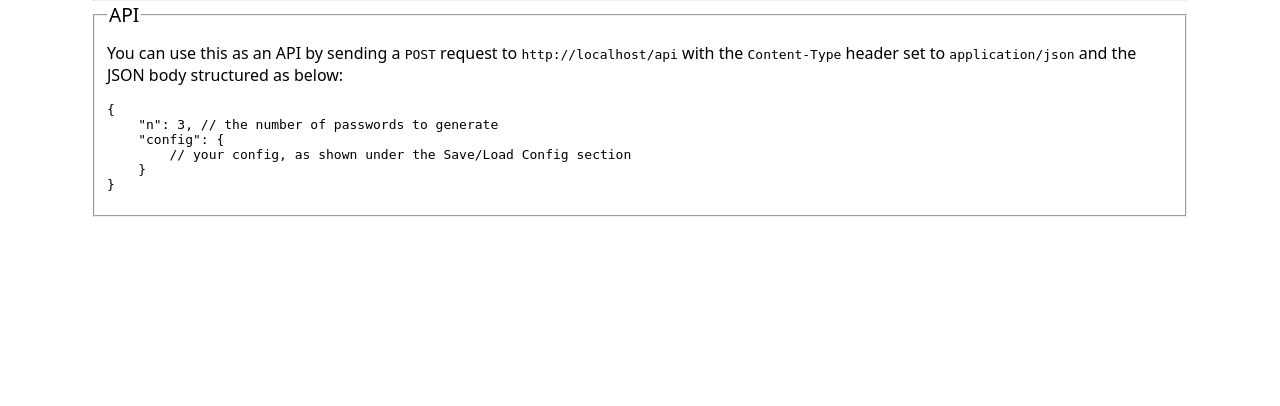
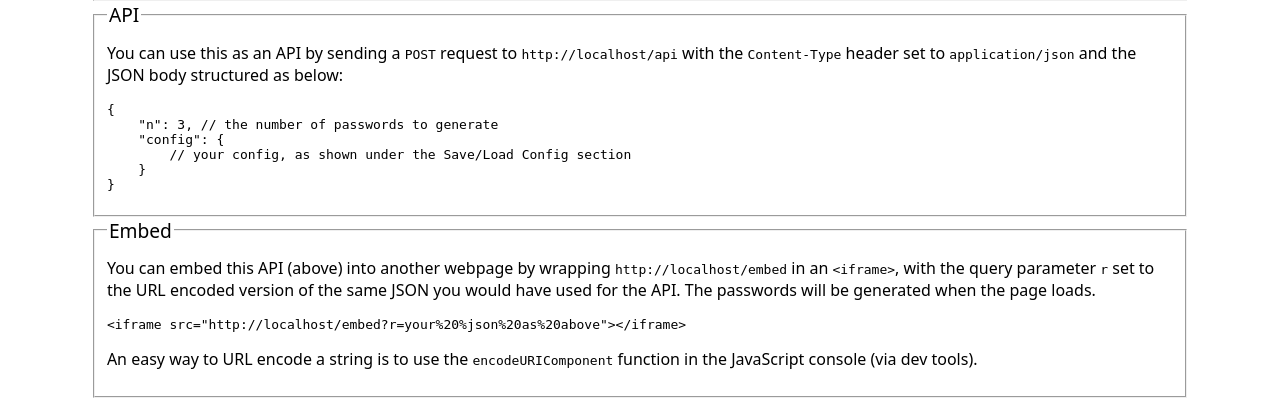
Before and after one commit to maxcutlyp/xkpasswd, a Flask app: page / in a window 1280 px wide. Shown: the part 695-1101 px from the top of the page. Before the commit the page ends 912 px from the top, so only its background shows below. Run offline with Flask 3, Linux system fonts and the light colour scheme.

Commit message:
add embedding api

```diff
--- a/server.py
+++ b/server.py
@@ -2,6 +2,7 @@ import flask
 
 import typing as t
 import secrets
+import json
 
 import enum
 from dataclasses import dataclass, field
@@ -84,6 +85,20 @@ def api():
     config = Config.from_dict(config_dict)
     return '\n'.join(generate_passwords(n, config))
 
+@app.route('/embed', methods=['GET'])
+def embed():
+    try:
+        req_json = json.loads(flask.request.args['r'])
+        n = req_json['n']
+        config_dict = req_json['config']
+    except (KeyError, json.JSONDecodeError):
+        n = 3
+        config_dict = {}
+
+    print(config_dict)
+    config = Config.from_dict(config_dict)
+    return flask.render_template('embed.html', pws_str='\n'.join(generate_passwords(n, config)))
+
 def generate_passwords(
     n: int,
     config: Config,
--- /dev/null
+++ b/static/embed.css
@@ -0,0 +1,3 @@
+:root {
+    color-scheme: light dark;
+}
--- a/templates/index.html
+++ b/templates/index.html
@@ -163,5 +163,19 @@
     }
 }</pre>
     </fieldset>
+
+    <fieldset>
+        <legend>Embed</legend>
+        <p>
+        You can embed this API (above) into another webpage by wrapping <code>{{ domain }}/embed</code> in an
+        <code>&lt;iframe&gt;</code>, with the query parameter <code>r</code> set to the URL encoded version of
+        the same JSON you would have used for the API. The passwords will be generated when the page loads.
+        </p>
+        <pre>&lt;iframe src="{{ domain }}/embed?r=your%20%json%20as%20above"&gt;&lt;/iframe&gt;</pre>
+        <p>
+        An easy way to URL encode a string is to use the <code>encodeURIComponent</code> function
+        in the JavaScript console (via dev tools).
+        </p>
+    </fieldset>
 </body>
 </html>
```
Also changed, not shown: templates/embed.html (added, +10 -0 lines).
